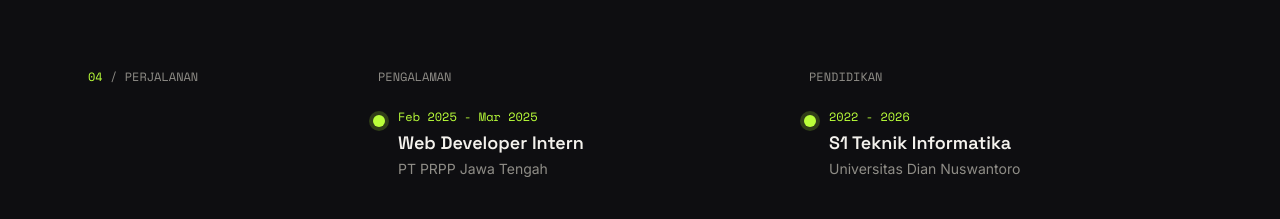
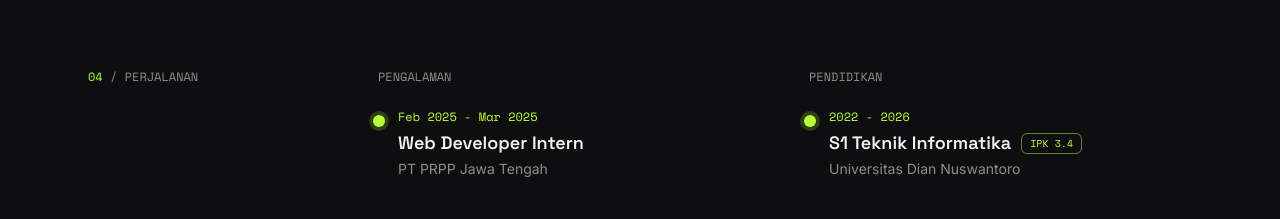
Before and after one commit to setyaardik/porto, a React (Vite) app: page / in a window 1280 px wide. Shown: the part 6900-7119 px from the top of the page. Built offline with nearby package versions, Linux system fonts and the light colour scheme; the HTML template or start-up script is replaced by a standard one.

Commit message:
tampilkan IPK sebagai badge di pendidikan

```diff
--- a/src/components/Timeline.tsx
+++ b/src/components/Timeline.tsx
@@ -3,7 +3,7 @@ import { motion, useScroll, useSpring } from 'framer-motion'
 import { profile } from '../data'
 import Reveal from '../motion/Reveal'
 
-type Item = { title: string; subtitle: string; period: string }
+type Item = { title: string; subtitle: string; period: string; gpa?: string }
 
 function Chronology({ items, title }: { items: Item[]; title: string }) {
   const ref = useRef<HTMLDivElement>(null)
@@ -30,7 +30,14 @@ function Chronology({ items, title }: { items: Item[]; title: string }) {
                 transition={{ delay: i * 0.1 + 0.2 }}
               />
               <p className="mono text-xs text-lime mb-1">{item.period}</p>
-              <p className="font-display font-semibold text-lg">{item.title}</p>
+              <div className="flex items-center gap-2.5 flex-wrap">
+                <p className="font-display font-semibold text-lg">{item.title}</p>
+                {item.gpa && (
+                  <span className="mono text-[10px] uppercase text-lime border border-lime/50 rounded-md px-2 py-0.5">
+                    IPK {item.gpa}
+                  </span>
+                )}
+              </div>
               <p className="text-sm text-muted mt-0.5">{item.subtitle}</p>
             </div>
           </Reveal>
@@ -66,6 +73,7 @@ function Timeline() {
                 title: e.degree,
                 subtitle: e.school,
                 period: e.period,
+                gpa: e.gpa,
               }))}
             />
           </div>
--- a/src/data.ts
+++ b/src/data.ts
@@ -168,6 +168,7 @@ export const profile = {
       school: 'Universitas Dian Nuswantoro',
       degree: 'S1 Teknik Informatika',
       period: '2022 - 2026',
+      gpa: '3.4',
       description:
         'Mahasiswa Teknik Informatika yang fokus mendalami web development full-stack dan aktif di komunitas pengembangan teknologi kampus.',
     },
```
